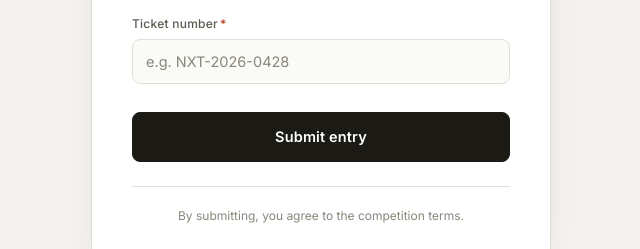
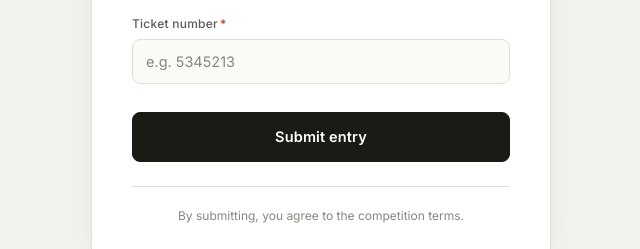
Before and after one commit to thehumfree/fotorival, a website: page index.html in a window 1280 px wide. Shown: the part 447-696 px from the top of the page, 319-959 px from the left. Drawn offline with Linux system fonts and the light colour scheme.

Commit message:
Update ticket number placeholder in index.html

```diff
--- a/index.html
+++ b/index.html
@@ -338,7 +338,7 @@
 
           <div class="field" id="field-ticketNumber">
             <label for="ticketNumber">Ticket number<span class="req">*</span></label>
-            <input id="ticketNumber" name="ticketNumber" type="text" autocomplete="off" placeholder="e.g. NXT-2026-0428" required />
+            <input id="ticketNumber" name="ticketNumber" type="text" autocomplete="off" placeholder="e.g. 5345213" required />
             <span class="field-error">Please enter your ticket number.</span>
           </div>
 
```
